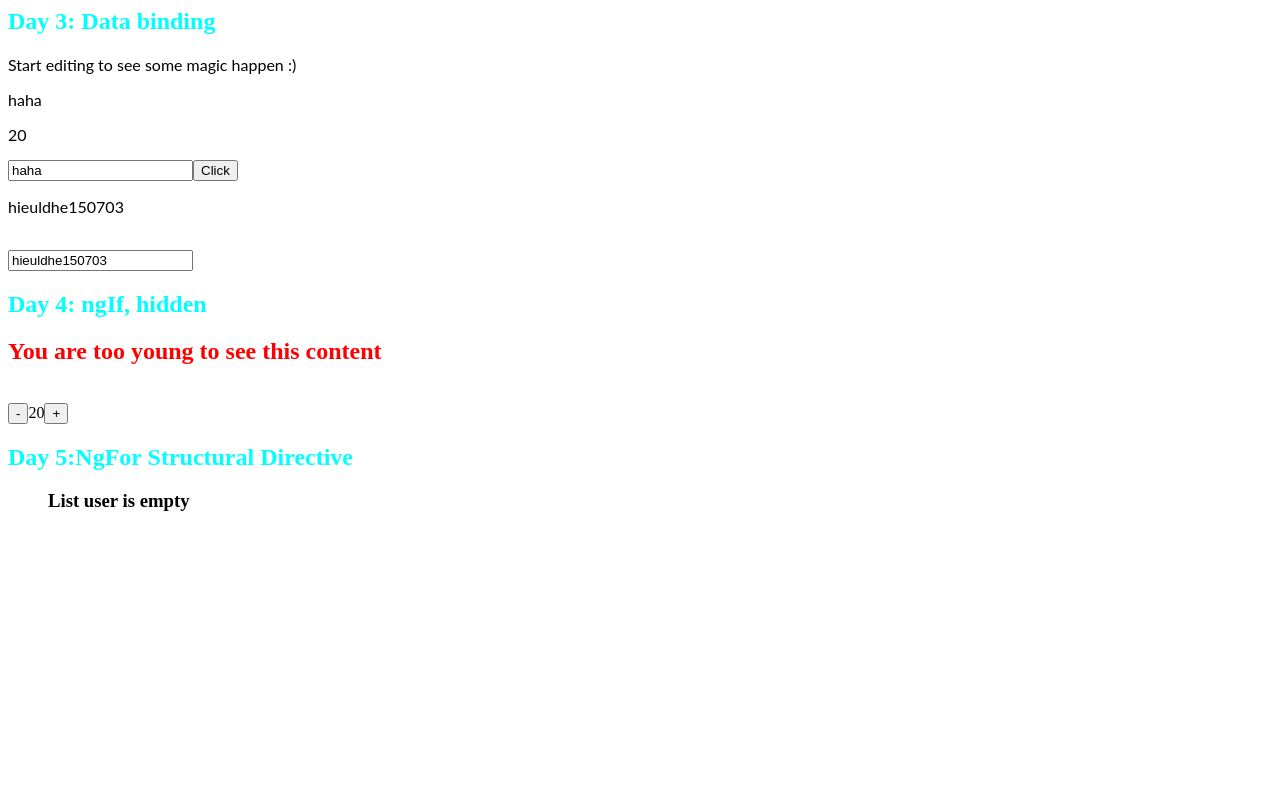
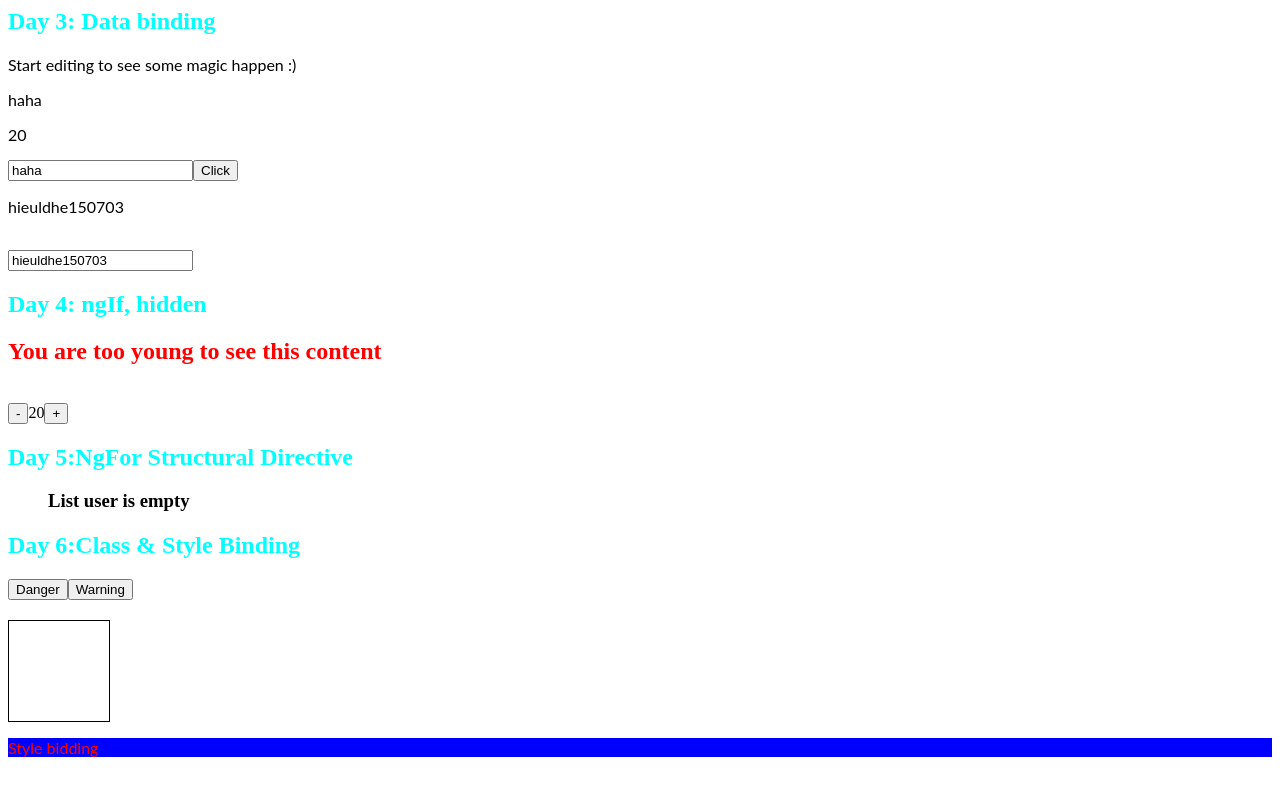
Before and after one commit to hiuhihi78/angular-100day, an Angular app: page / in a window 1280 px wide. Shown: the top 796 px of the page. Built offline with nearby package versions, Linux system fonts and the light colour scheme.

Commit message:
day-6-class-style-binding

```diff
--- a/src/app/app.component.css
+++ b/src/app/app.component.css
@@ -5,3 +5,18 @@ p {
 .heading {
   color: aqua;
 }
+
+.box {
+  height: 100px;
+  width: 100px;
+  border: 1px solid black;
+  margin-top: 20px;
+}
+
+.red-boder {
+  border: 1px solid red;
+}
+
+.yellow-background {
+  background-color: yellow;
+}
--- a/src/app/app.component.html
+++ b/src/app/app.component.html
@@ -83,3 +83,17 @@ dung de k hien thi ngoai DOM
 <ul>
   <ng-template ngFor [ngForOf]="users" let-user let-idx="index"></ng-template>
 </ul>
+<h2 [class.heading]="true">Day 6:Class & Style Binding</h2>
+
+<!-- class binding
+- symtax: [class.nameclass]: true or [class]="{'nameClass':true,'nameClass:'true'}"
+
+-->
+<button (click)="isDanger = !isDanger">Danger</button>
+<button (click)="isWarning = !isWarning">Warning</button>
+<div
+  class="box"
+  [class]="{ 'red-boder': isDanger, 'yellow-background': isWarning }"
+></div>
+
+<p [style.color]="'red'" [style]="{ backgroundColor: 'blue' }">Style bidding</p>
--- a/src/app/app.component.ts
+++ b/src/app/app.component.ts
@@ -23,6 +23,8 @@ export class AppComponent {
     console.log(event);
   }
 
+  isDanger: boolean = false;
+  isWarning: boolean = false;
   users = [
     {
       id: 1,
```
